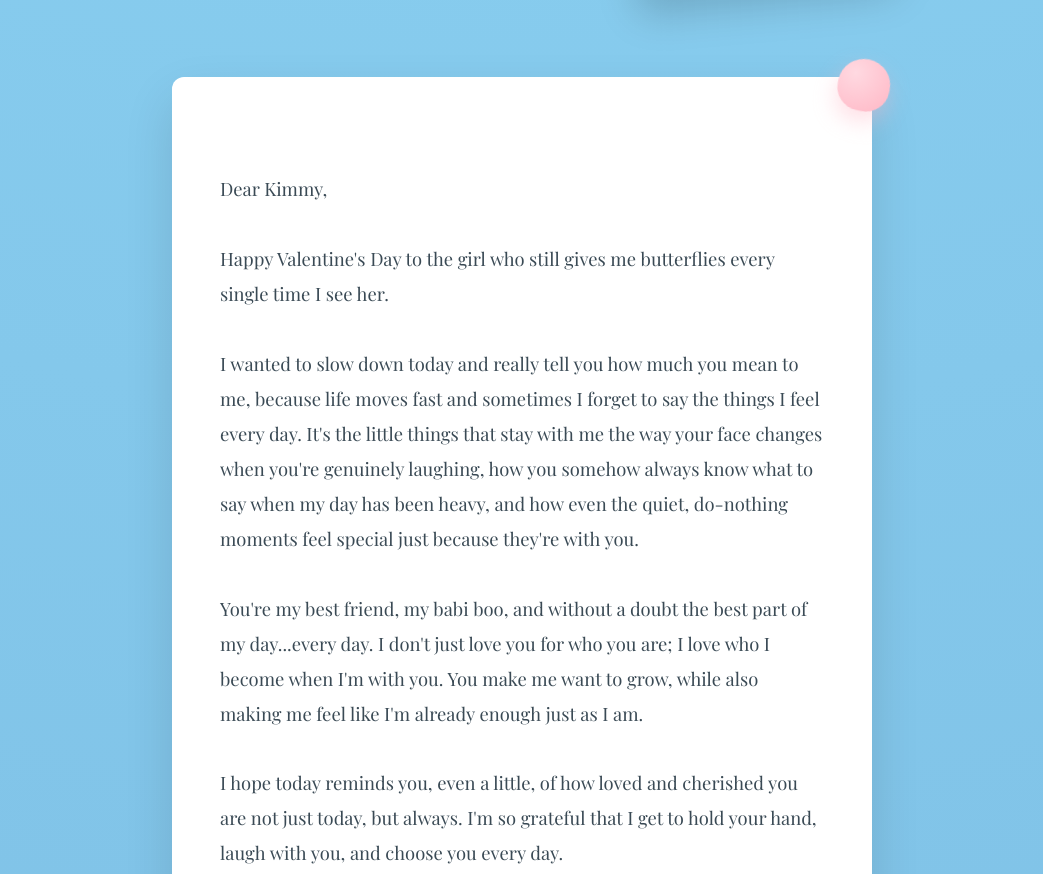
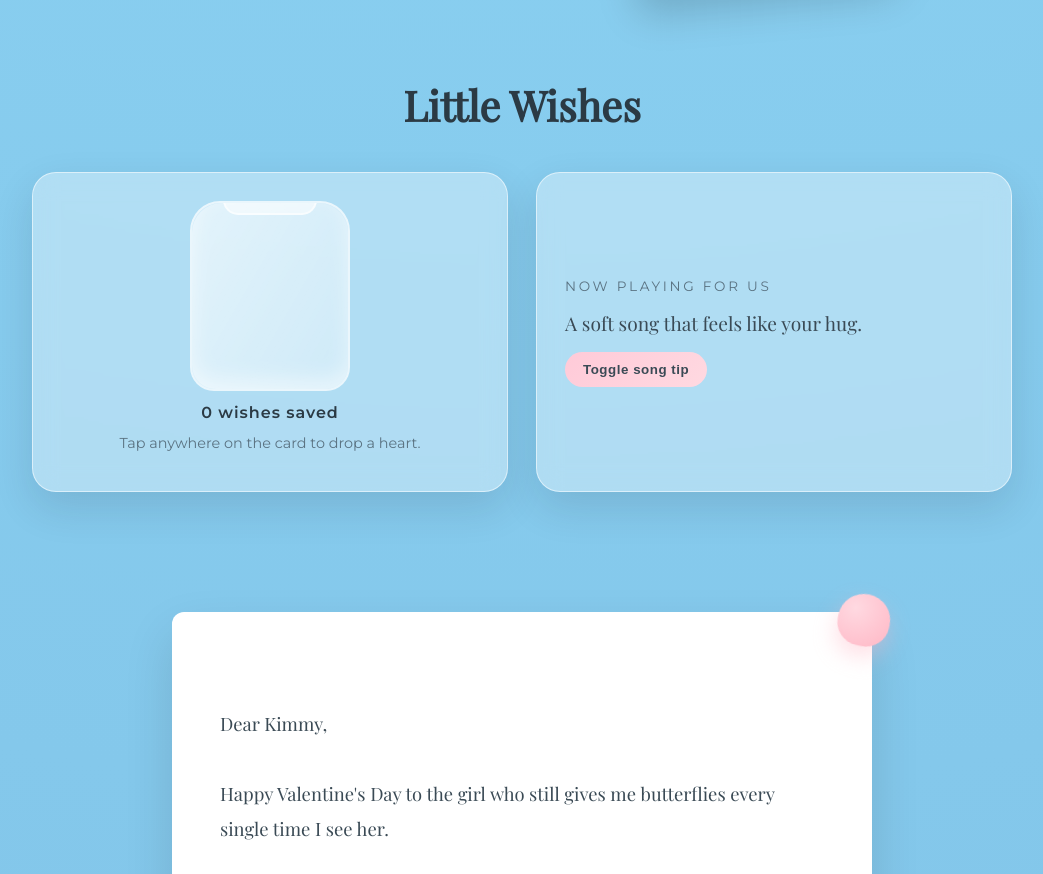
Before and after one commit to AerioJobin/kimmy-valentine, a plain HTML site: page index.html in a window 1280 px wide. Shown: the part 1878-2752 px from the top of the page, without its empty margins (118-1161 px from the left). Drawn offline with nearby package versions, Linux system fonts and the light colour scheme; a web font is replaced by a local one.

```diff
--- a/index.html
+++ b/index.html
@@ -61,6 +61,26 @@
       </div>
     </section>
 
+    <section class="wishes-section reveal">
+      <h2 class="section-title">Little Wishes</h2>
+      <div class="wishes-grid">
+        <div class="wish-jar-card" id="wishJarCard">
+          <div class="jar">
+            <div class="jar-fill" id="jarFill"></div>
+            <div class="jar-glass"></div>
+          </div>
+          <p class="wish-count"><span id="wishCount">0</span> wishes saved</p>
+          <p class="wish-instruction">Tap anywhere on the card to drop a heart.</p>
+        </div>
+
+        <div class="playlist-card">
+          <p class="playlist-label">Now playing for us</p>
+          <p class="playlist-tip" id="playlistTip">A soft song that feels like your hug.</p>
+          <button class="playlist-btn" id="playlistToggle" type="button">Toggle song tip</button>
+        </div>
+      </div>
+    </section>
+
     <section class="letter-section reveal">
       <div class="letter-box">
         <div class="letter-flourish" aria-hidden="true"></div>
--- a/styles.css
+++ b/styles.css
@@ -239,6 +239,165 @@
 .p4 { top: 520px; right: 14%; --tilt: -5deg; animation-delay: 0.8s; }
 .p5 { top: 240px; left: 55%; --tilt: 3deg; animation-delay: 0.5s; }
 
+.wishes-section {
+  padding: 0 20px;
+}
+
+.wishes-grid {
+  display: grid;
+  grid-template-columns: repeat(auto-fit, minmax(260px, 1fr));
+  gap: 28px;
+  max-width: 980px;
+  margin: 0 auto;
+}
+
+.wish-jar-card,
+.playlist-card {
+  background: var(--glass);
+  border: 1px solid rgba(255, 255, 255, 0.55);
+  border-radius: 24px;
+  padding: 28px;
+  box-shadow: 0 16px 40px var(--shadow);
+  backdrop-filter: blur(12px);
+  position: relative;
+  overflow: hidden;
+}
+
+.wish-jar-card {
+  min-height: 320px;
+  display: flex;
+  flex-direction: column;
+  align-items: center;
+  gap: 12px;
+  text-align: center;
+}
+
+.jar {
+  width: 160px;
+  height: 190px;
+  position: relative;
+  border-radius: 30px 30px 24px 24px;
+  background: rgba(255, 255, 255, 0.35);
+  border: 2px solid rgba(255, 255, 255, 0.6);
+  box-shadow: inset 0 -10px 20px rgba(255, 255, 255, 0.5);
+  overflow: hidden;
+}
+
+.jar::before {
+  content: "";
+  position: absolute;
+  top: -18px;
+  left: 50%;
+  width: 90px;
+  height: 26px;
+  background: rgba(255, 255, 255, 0.55);
+  border-radius: 18px;
+  transform: translateX(-50%);
+  border: 2px solid rgba(255, 255, 255, 0.6);
+}
+
+.jar-fill {
+  position: absolute;
+  inset: auto 0 0 0;
+  height: 0%;
+  background: linear-gradient(180deg, rgba(255, 183, 197, 0.75), rgba(255, 183, 197, 0.35));
+  transition: height 0.35s ease;
+}
+
+.jar-glass {
+  position: absolute;
+  inset: 0;
+  border-radius: 30px 30px 24px 24px;
+  background: linear-gradient(120deg, rgba(255, 255, 255, 0.45), rgba(255, 255, 255, 0.05));
+  mix-blend-mode: screen;
+  pointer-events: none;
+}
+
+.wish-count {
+  font-weight: 600;
+  letter-spacing: 0.06em;
+}
+
+.wish-instruction {
+  font-size: 0.9rem;
+  color: #5b7382;
+}
+
+.heart {
+  position: absolute;
+  bottom: 32px;
+  width: 20px;
+  height: 20px;
+  background: var(--soft-pink);
+  transform: rotate(45deg);
+  border-radius: 4px;
+  animation: heartFloat 1.2s ease forwards;
+  opacity: 0.9;
+}
+
+.heart::before,
+.heart::after {
+  content: "";
+  position: absolute;
+  width: 20px;
+  height: 20px;
+  background: var(--soft-pink);
+  border-radius: 50%;
+}
+
+.heart::before {
+  top: -10px;
+  left: 0;
+}
+
+.heart::after {
+  left: -10px;
+  top: 0;
+}
+
+.playlist-card {
+  display: flex;
+  flex-direction: column;
+  gap: 16px;
+  justify-content: center;
+}
+
+.playlist-label {
+  font-size: 0.85rem;
+  text-transform: uppercase;
+  letter-spacing: 0.2em;
+  color: #5b7382;
+}
+
+.playlist-tip {
+  font-family: "Playfair Display", serif;
+  font-size: 1.2rem;
+  color: #3a4a55;
+}
+
+.playlist-btn {
+  align-self: flex-start;
+  border: none;
+  border-radius: 999px;
+  padding: 10px 18px;
+  background: linear-gradient(135deg, #ffcad8, #ffd9e1);
+  color: #3a4a55;
+  font-weight: 600;
+  letter-spacing: 0.04em;
+  cursor: pointer;
+  transition: transform 0.3s ease, box-shadow 0.3s ease;
+}
+
+.playlist-btn:hover {
+  transform: translateY(-2px);
+  box-shadow: 0 10px 20px rgba(255, 183, 197, 0.35);
+}
+
+.playlist-btn:focus-visible {
+  outline: 2px solid rgba(255, 255, 255, 0.9);
+  outline-offset: 4px;
+}
+
 .letter-section {
   padding: 0 20px 120px;
   display: flex;
@@ -360,6 +519,17 @@
   }
 }
 
+@keyframes heartFloat {
+  0% {
+    transform: translateY(0) scale(1) rotate(45deg);
+    opacity: 0.9;
+  }
+  100% {
+    transform: translateY(-80px) scale(1.15) rotate(45deg);
+    opacity: 0;
+  }
+}
+
 @keyframes twinkle {
   0%,
   100% {
@@ -403,6 +573,11 @@
   .polaroid {
     animation-duration: 9s;
   }
+
+  .playlist-btn {
+    align-self: stretch;
+    text-align: center;
+  }
 }
 
 @media (prefers-reduced-motion: reduce) {
```
